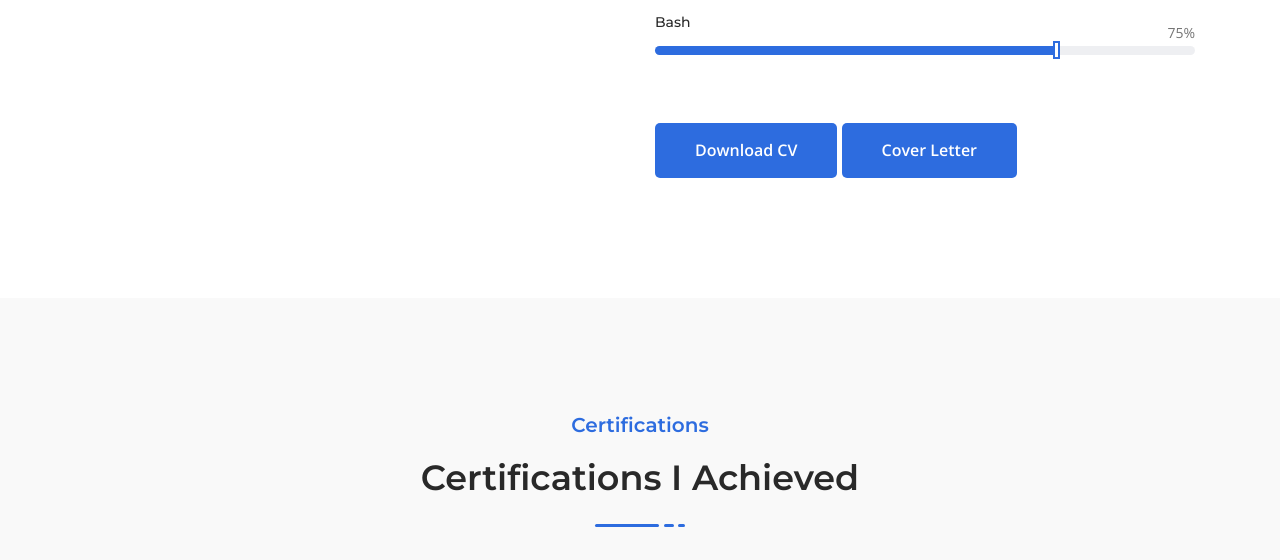
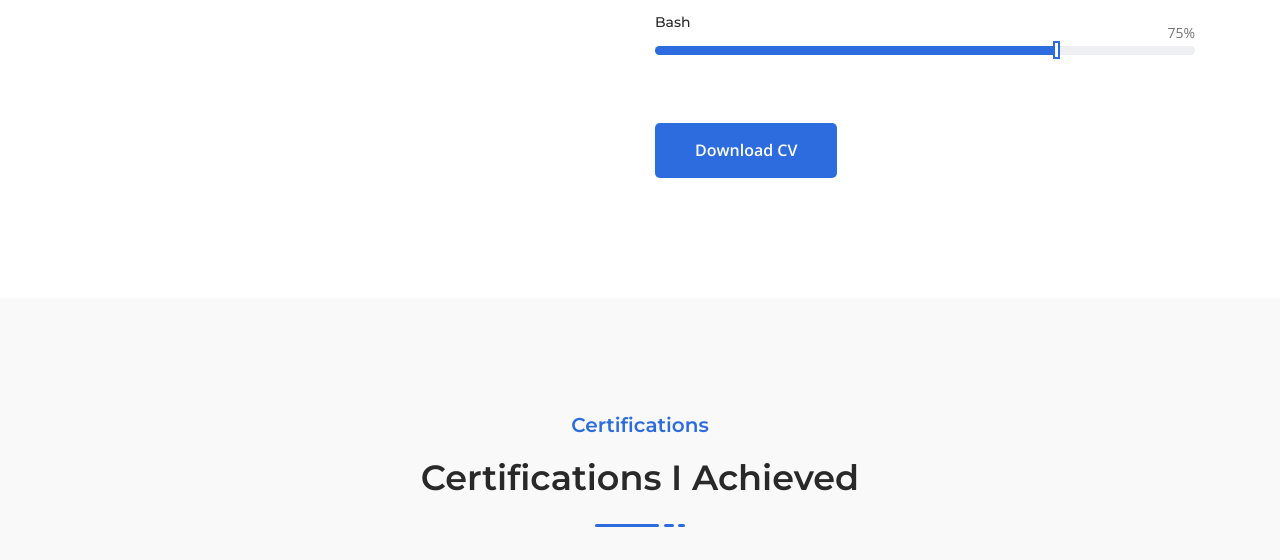
Before and after one commit to PramodhAyyappan/pramodhayyappan.github.io, a plain HTML site: page index.html in a window 1280 px wide. Shown: the part 1680-2240 px from the top of the page. Drawn offline with nearby package versions, Linux system fonts and the light colour scheme; animation ran at ten frames a second.

Commit message:
removed cover letter button

```diff
--- a/index.html
+++ b/index.html
@@ -250,7 +250,6 @@
                     <br>
                     <div class="skill_item mt-20">
                         <a href="https://drive.google.com/file/d/0B8mFtHQSNAx8NE5YMzlnejJLVVR2UkkyUkhqWXhLdEZtbmhr/view?usp=sharing" class="main-btn wow fadeInUp" data-wow-duration="1.3s" data-wow-delay="1.4s" target="_blank">Download CV</a>
-                        <a href="#" class="main-btn wow fadeInUp" data-wow-duration="1.3s" data-wow-delay="1.4s">Cover Letter</a>
                     </div>
                 </div>
             </div>
```
